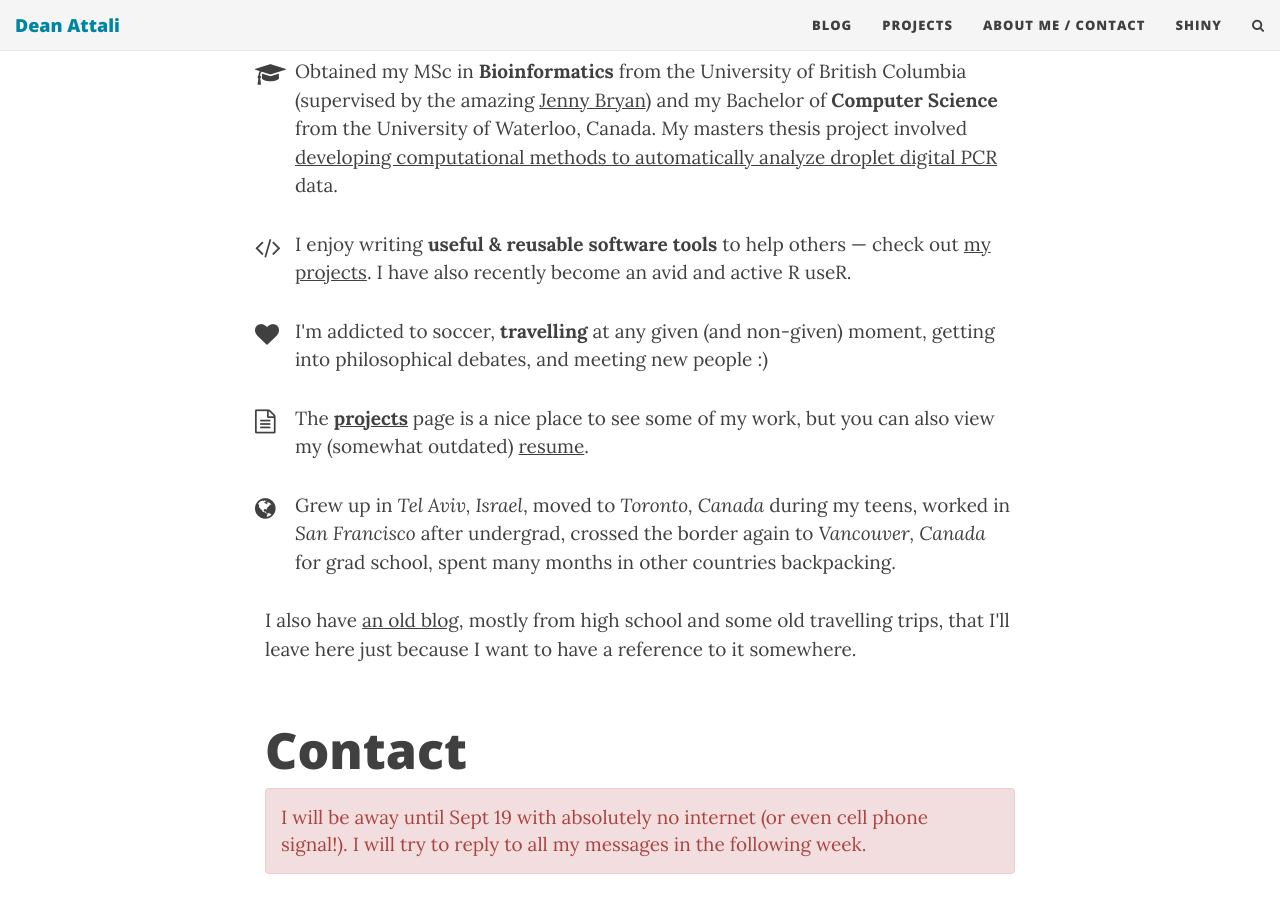
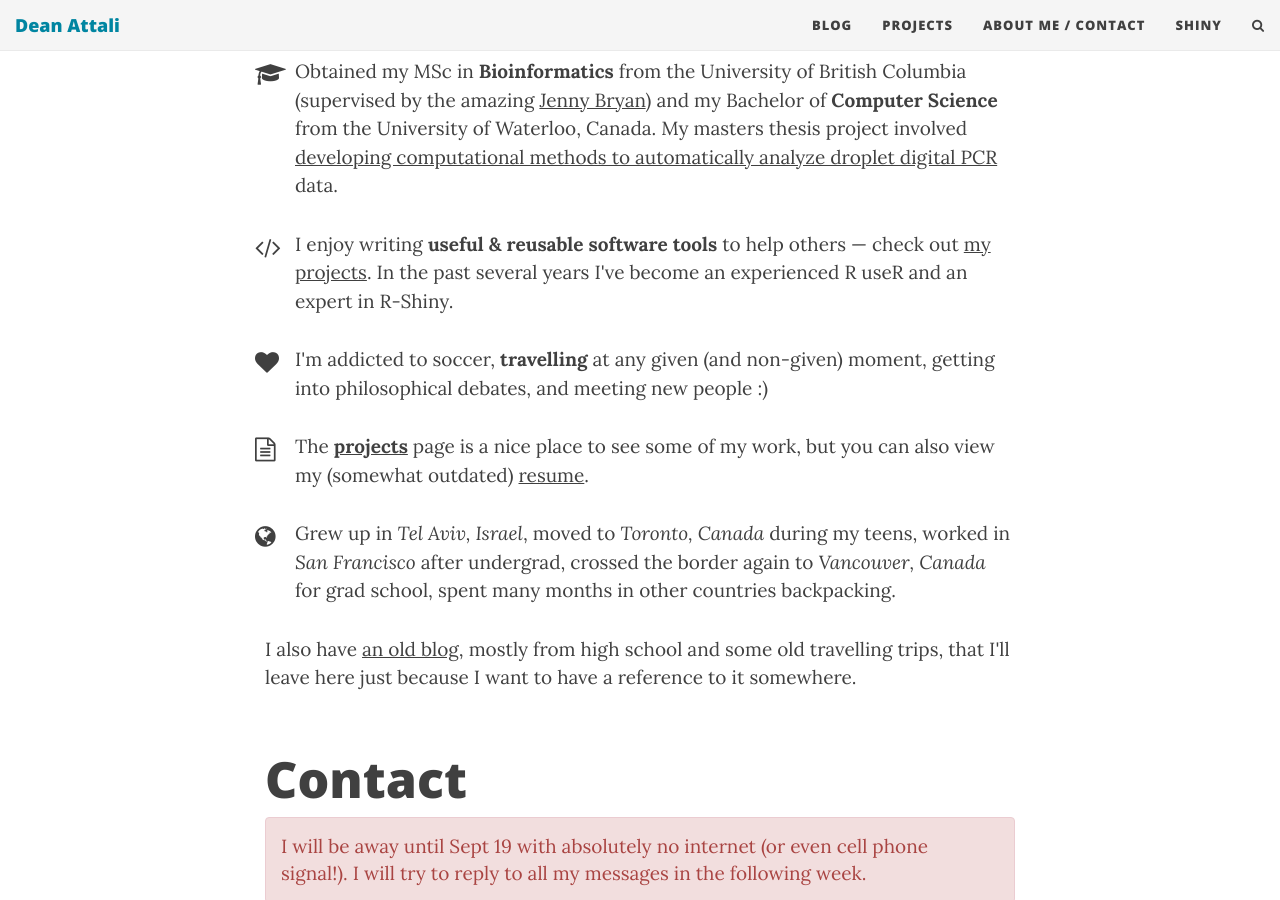
Before and after one commit to daattali/daattali.github.io, a Jekyll site: the page built from aboutme.html, in a window 1280 px wide and 900 px high, scrolled down 390 px. Built offline with Jekyll 4.4.1, drawn with Linux system fonts in a browser that asks for light colours; nearby versions of some CDN libraries.

Commit message:
Update aboutme.html

```diff
--- a/aboutme.html
+++ b/aboutme.html
@@ -27,8 +27,7 @@ droplet digital PCR</a> data.
 
 <p class="about-text">
 <span class="fa fa-code about-icon"></span>
-I enjoy writing <strong>useful & reusable software tools</strong> to help others &mdash; check out <a href="/projects">my projects</a>. I have also
-recently become an avid and active R useR.
+I enjoy writing <strong>useful & reusable software tools</strong> to help others &mdash; check out <a href="/projects">my projects</a>. In the past several years I've become an experienced R useR and an expert in R-Shiny.
 </p>
 
 <p class="about-text">
```
